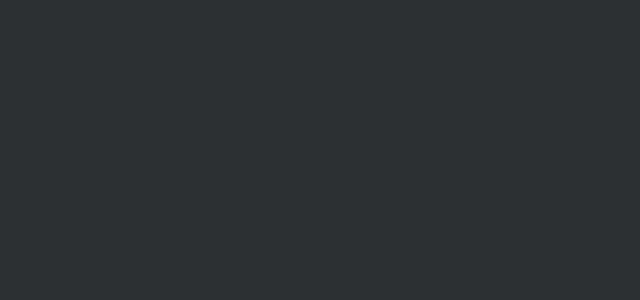
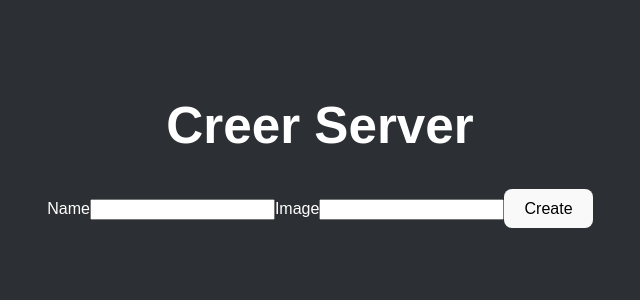
Before and after one commit to ZitouneMcGregor/discord_scala, a Vue app in the folder discord-client/: page /createServer in a window 1280 px wide. Before the commit this address had no page. Shown: the top 300 px of the page, without its empty margins (320-960 px from the left). Built offline with nearby package versions, Linux system fonts and the light colour scheme.

Commit message:
create server page created + pekko cors setup

```diff
--- a/discord-client/src/router/index.js
+++ b/discord-client/src/router/index.js
@@ -1,10 +1,13 @@
 import { createRouter, createWebHistory } from 'vue-router'
 import HomeView from '../views/HomeView.vue'
 import LoginView from '../views/LoginView.vue'
+import CreateServerView from '../views/CreateServerView.vue'
 
 const routes = [
   { path: '/', component: HomeView },
-  { path: '/login', component: LoginView }
+  { path: '/login', component: LoginView },
+  { path: '/createServer', component: CreateServerView}
+
 ]
 
 const router = createRouter({
--- /dev/null
+++ b/discord-client/src/services/serverService.js
@@ -0,0 +1,14 @@
+import axios from 'axios'
+
+const API_URL = 'http://localhost:8080'
+
+export const createServer = async (name, img) => {
+    try {
+        const response = await axios.post(`${API_URL}/server`, { name, img})
+        return response.data
+    } catch (error) {
+        console.error('Server creation failed:', error);
+        throw error
+
+    }
+}
--- /dev/null
+++ b/discord-client/src/views/CreateServerView.vue
@@ -0,0 +1,31 @@
+<template>
+    <div>
+        <h1>Creer Server</h1>
+        <label for="name">Name</label>
+        <input type="text" v-model="name">
+
+        <label for="img">Image</label>
+        <input type="text" v-model="img">
+
+        <button @click="handleServerCreation">Create</button>
+    </div>
+</template>
+
+<script setup>
+import { ref } from 'vue'
+import { createServer } from '../services/serverService'
+const name = ref('')
+const img = ref('')
+
+const handleServerCreation = async () => {
+
+    try {
+        const serverData = await createServer(name.value, img.value)
+        console.log('Server created');
+
+    } catch (error) {
+        console.error('Error server creation !', error);
+
+    }
+}
+</script>
```
Also changed, not shown: 2 other files (tests, documents, lock files or other folders).
